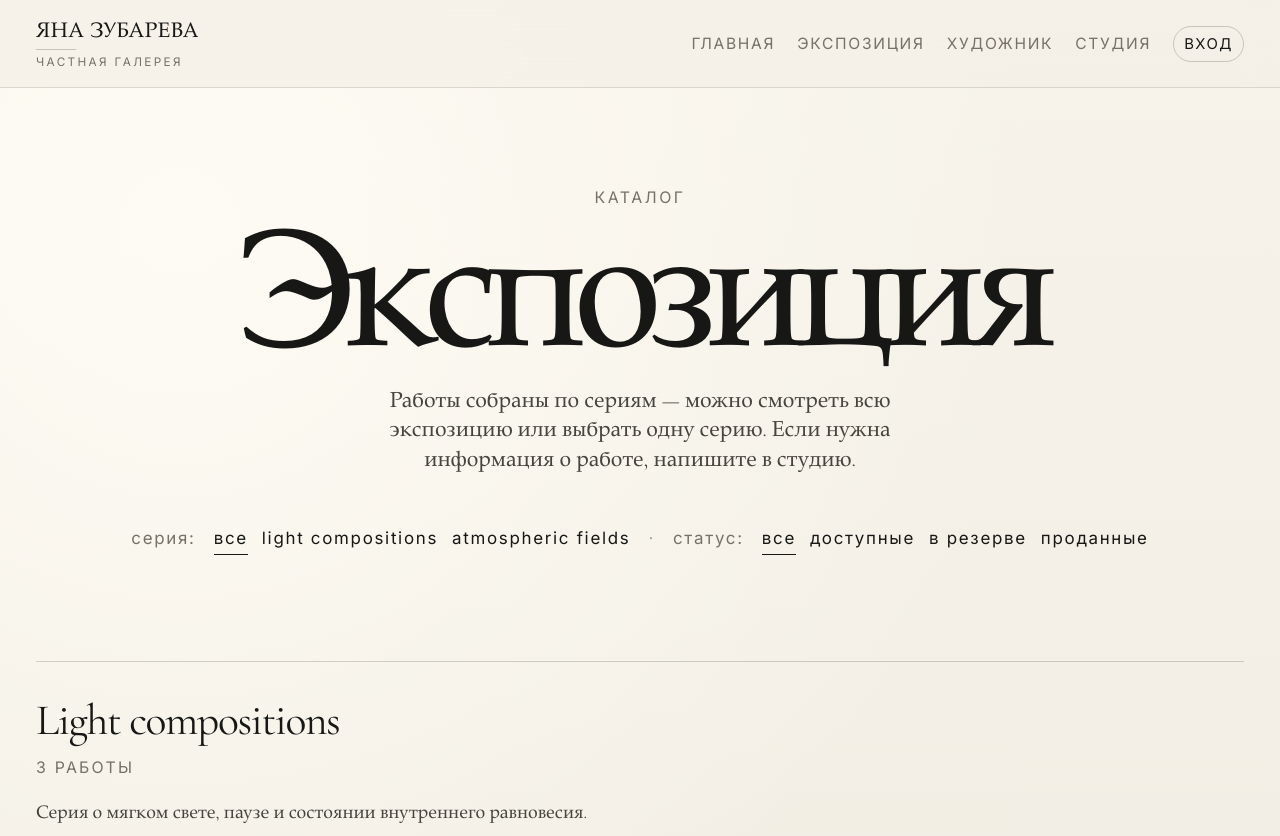
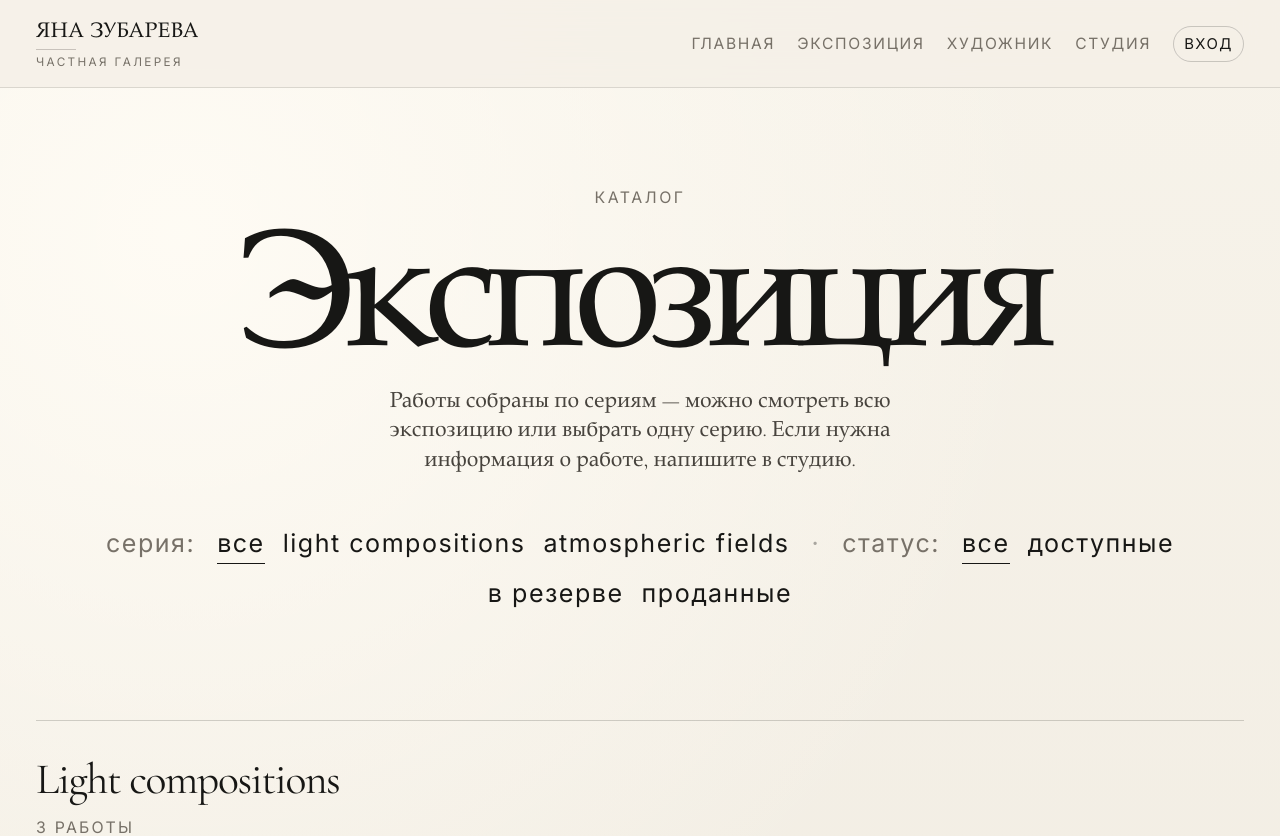
Before and after one commit to zobnin8-ux/yana-gallery, a Next.js app: page /gallery in a window 1280 px wide. Shown: the top 836 px of the page. Built offline with nearby package versions, Linux system fonts and the light colour scheme; no server answers.

Commit message:
style(gallery): make filter row 2x larger
Co-authored-by: Cursor <cursoragent@cursor.com>

```diff
--- a/app/globals.css
+++ b/app/globals.css
@@ -3105,10 +3105,12 @@ body {
   flex-wrap: wrap;
   align-items: baseline;
   justify-content: center;
-  gap: 10px 14px;
+  gap: 12px 18px;
   margin-bottom: clamp(48px, 8vw, 72px);
-  font-size: 0.98rem;
-  letter-spacing: 0.1em;
+  /* Big, readable filter row (requested ~2x) */
+  font-size: 1.45rem;
+  line-height: 1.4;
+  letter-spacing: 0.06em;
   text-transform: lowercase;
 }
 
```
